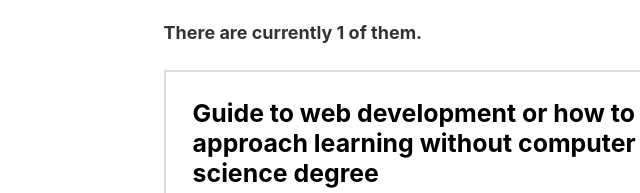
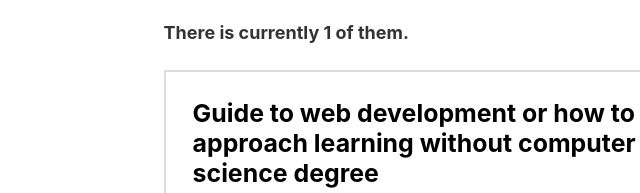
Before and after one commit to Dromediansk/mp-blog, a Gatsby site: page / in a window 1280 px wide. Shown: the part 222-415 px from the top of the page, 106-746 px from the left. Built offline with nearby package versions, Linux system fonts and the light colour scheme; Gatsby itself is replaced by a stand-in of ours.

Commit message:
typo fix

```diff
--- a/src/pages/index.js
+++ b/src/pages/index.js
@@ -68,7 +68,7 @@ export default ({ data }) => {
             <SEO title="Miroslav Pillar" />
             <div>
                 <h1>Miroslav's posts</h1>
-                <h4>There are currently{" "}{data.allMarkdownRemark.totalCount} of them.</h4>
+                <h4>There is currently{" "}{data.allMarkdownRemark.totalCount} of them.</h4>
                 {data.allMarkdownRemark.edges.map(({ node }) => (
                     <BlogWrapper key={node.id}>
                         <BlogLink to={node.fields.slug}>
```
